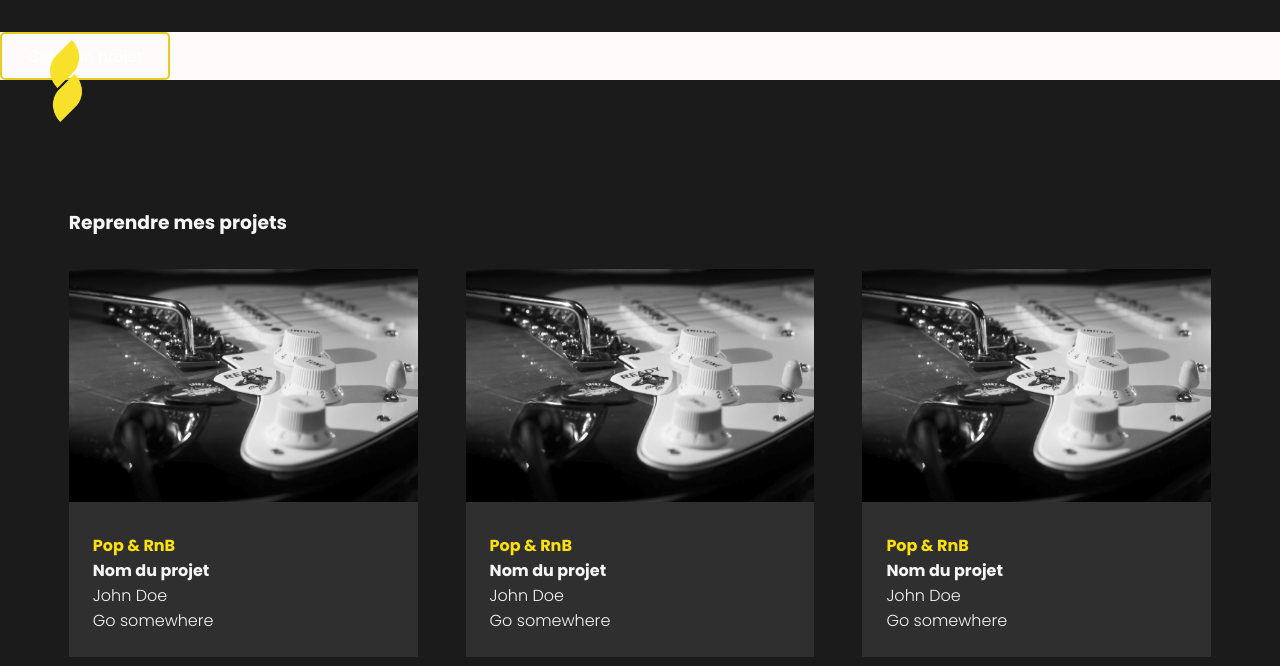
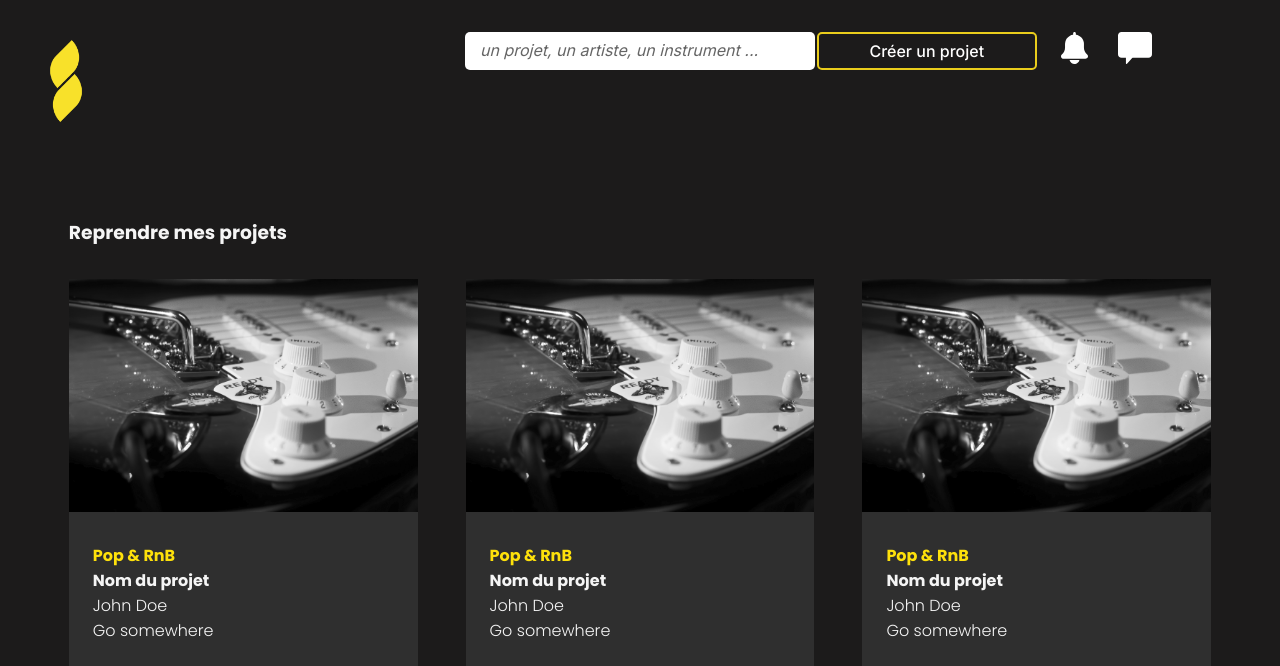
Before and after one commit to Yohan-gyt/Slyde, a PHP site: page /feed.php in a window 1280 px wide. Shown: the top 666 px of the page. Run offline with PHP 8.4, Linux system fonts and the light colour scheme.

Commit message:
j'ai modifié des trucs mais je sais plus quoi

```diff
--- a/assets/css/styles.css
+++ b/assets/css/styles.css
@@ -702,7 +702,6 @@ label a:hover {
     width: 100%;
     /* height: 297px; */
     max-height: 18.563rem;
-    /* height: 60%; */
 }
 
 .card-desc {
@@ -715,33 +714,56 @@ label a:hover {
     margin-bottom: 2rem;
     width: 100%;
     display: flex;
-    background-color: rgb(255, 251, 251);
-    /* align-items: flex-end;
-    justify-self: end; */
+    justify-content: center;
 }
 
 .fixed {
     position: fixed;
 }
 
-.create-project {
-    width: 170px;
-    margin:0rem;
-    background-color: #12121200;
-    color: white;
-    border: 2px #EACD1C solid;
-    font-size: 1rem;
+.absolute-right {
+    position: absolute;
+    width: 100%;
+    display: flex;
 }
 
+.create-project {
+    height: 2.375rem;
+    width: 220px;
+    margin:0rem;
+    font-size: 1rem;
+
+    color: white;
+    background-color: #12121200;
+    border: 2px #EACD1C solid;
+
+    position: absolute;
+    right: 19%;
+}
+
+.notif,
+.messages {
+    height: 2rem;
+}
+
+.notif {
+    position: absolute;
+    right: 15%;
+}
+
+.messages {
+    position: absolute;
+    right: 10%;
+}
 
 input[type="search"] {
-    height: 2rem;
+    height: 2.375rem;
     width: 350px;
     border-radius: 5px;
 
     display: flex;
     justify-content: center;
-    text-align: center;
+    /* text-align: center; */
 }
 
 input[type="search"]::placeholder {
--- a/feed.php
+++ b/feed.php
@@ -43,8 +43,13 @@
         <img class="logo fixed" src="assets/img/logos/logo.png" alt="" draggable="false">
     </a>
     <nav class="navbar">
-        <!-- <input type="search" placeholder="un projet, un artiste, un instrument ..." name="the_search"> -->
-        <button class="create-project">Créer un projet</button>
+        <input type="search" placeholder="un projet, un artiste, un instrument ..." name="the_search">
+        <div class="absolute-right">
+            <button class="create-project">Créer un projet</button>
+            <img src="../assets/img/icons/notif.svg" alt="notif" class="notif">
+            <img src="../assets/img/icons/messages.svg" alt="messages" class="messages">
+        </div>
+
     </nav>
     <section id="feed">
         <div class="wrapper-feed">
@@ -63,7 +68,6 @@
                         </div>
                     </div>
                 </a>
-
 
                 <a href="##">
                     <div class="card-body">
```
Also changed, not shown: assets/img/icons/messages.svg (added), assets/img/icons/notif.svg (added), 3 other files.
